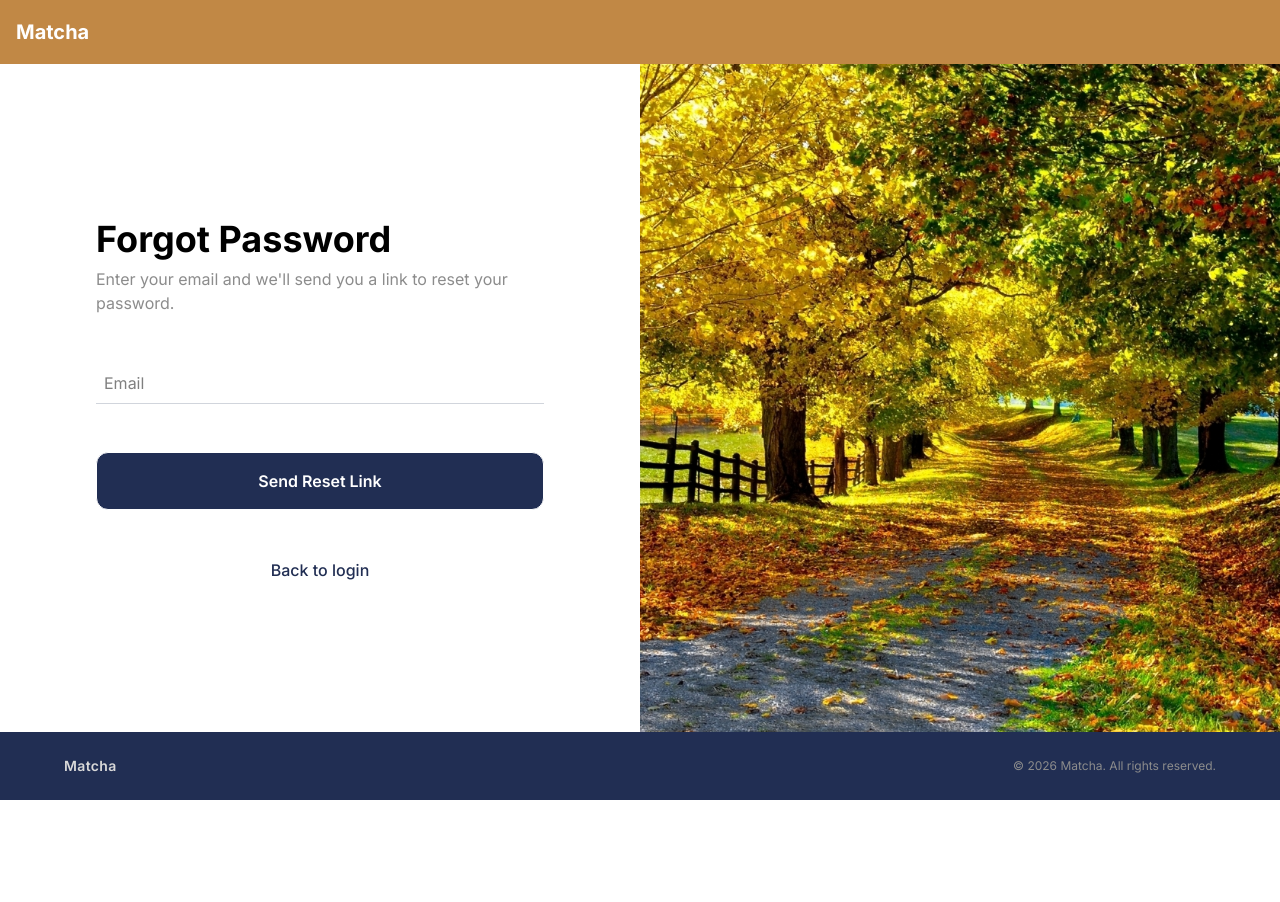
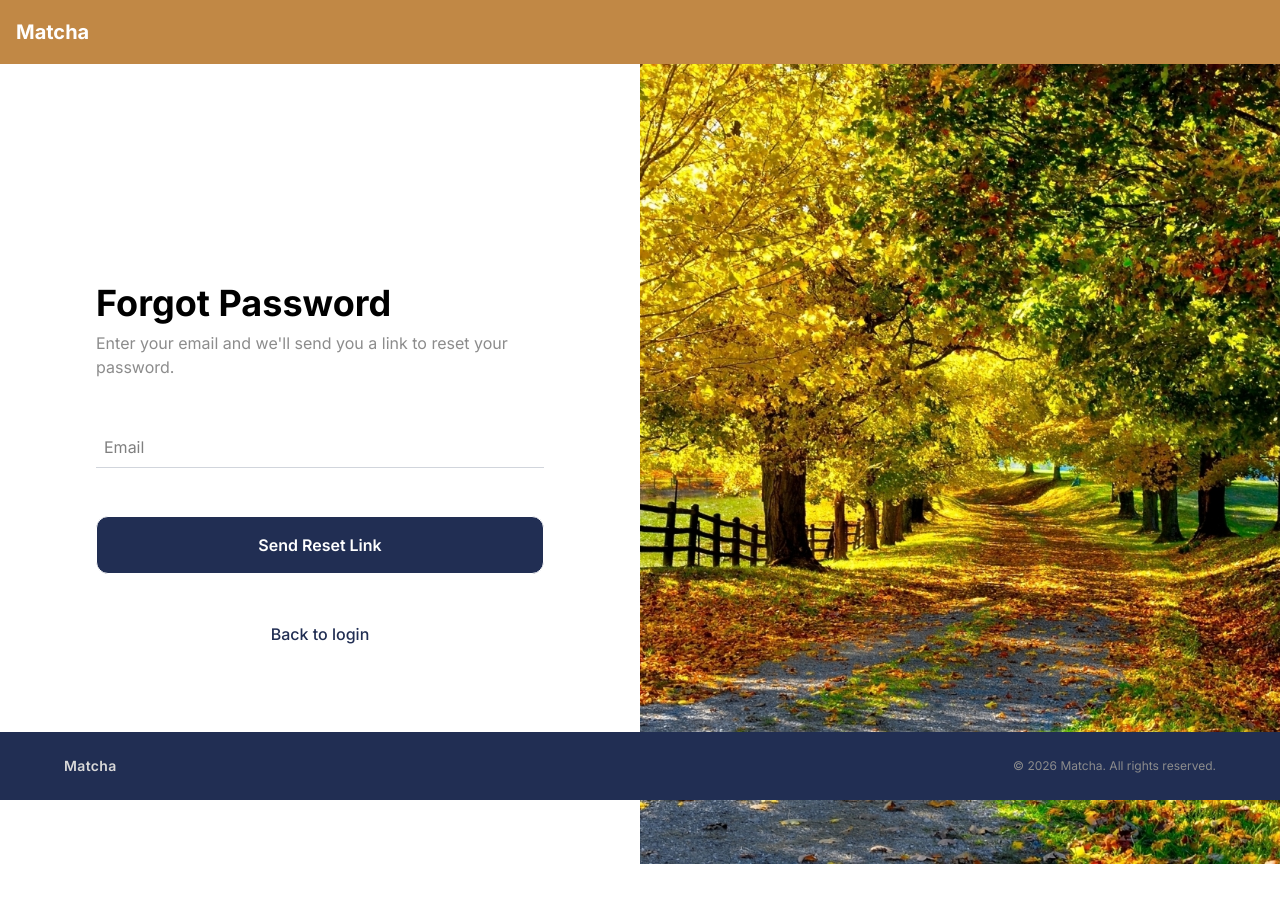
Before and after one commit to 42-matcha-dev/42-matcha, a Next.js app in the folder frontend/: page /forgot-password in a window 1280 px wide. Shown: the top 902 px of the page. Before the commit the page ends 864 px from the top, so only its background shows below. Built offline with nearby package versions, Linux system fonts and the light colour scheme.

Commit message:
fix: add pt-16 offset for fixed header in PublicLayout

```diff
--- a/frontend/src/app/layouts/PublicLayout.tsx
+++ b/frontend/src/app/layouts/PublicLayout.tsx
@@ -9,7 +9,7 @@ export default function PublicLayout({
   return (
     <div className="absolute top-0 w-screen min-h-screen flex flex-col">
       <Header />
-      <main className="flex-1 pb-16">{children}</main>
+      <main className="flex-1 pt-16 pb-16">{children}</main>
       <Footer />
     </div>
   )
```
